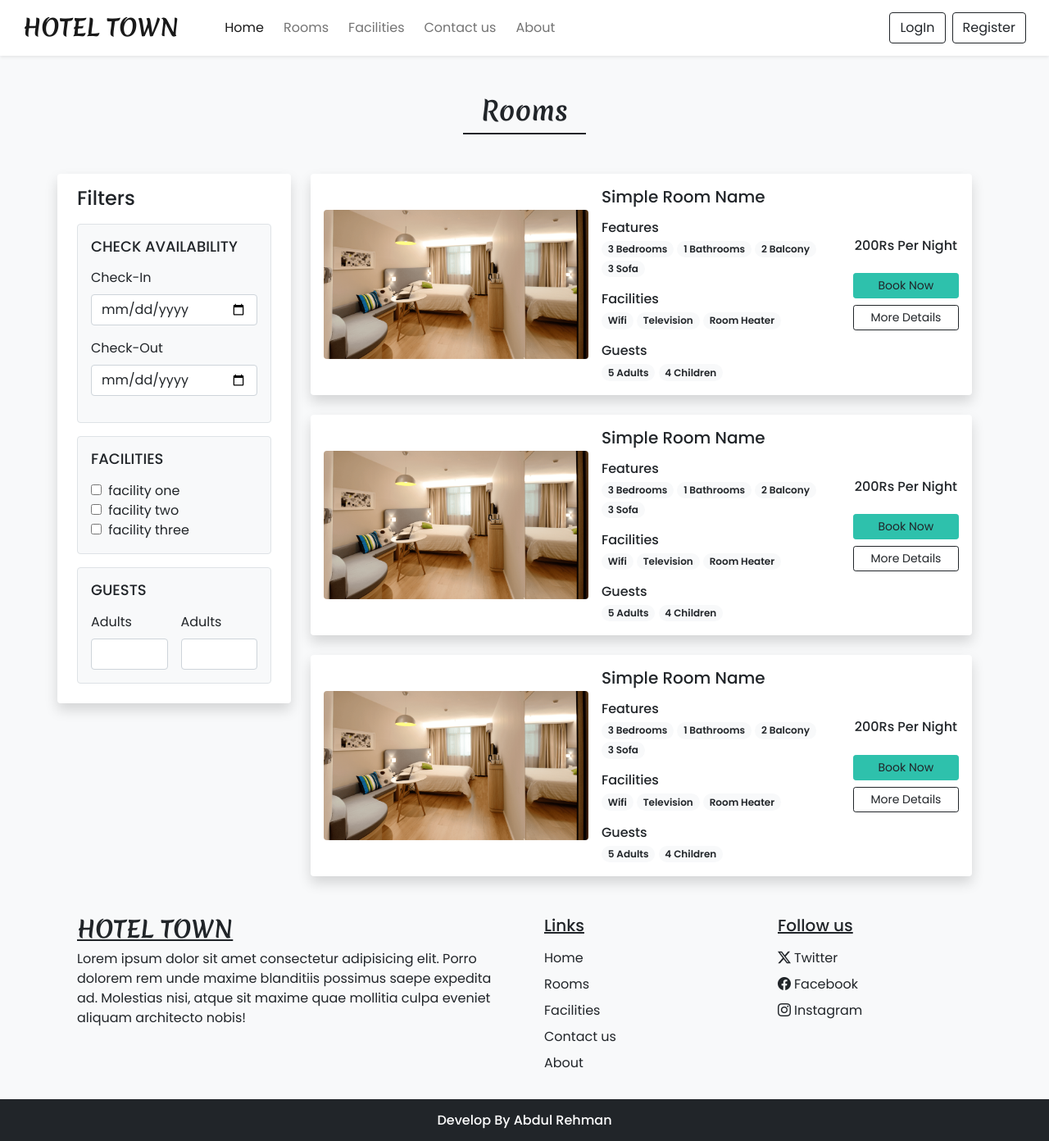
After one commit to webcord7/Hotel-Town_Dynamic, a PHP site: page /rooms.php in a window 1280 px wide. The commit adds this page. Shown: the whole page at 82% size. Run offline with PHP 8.4, Linux system fonts and the light colour scheme.

Commit message:
Frontend Complete

```diff
--- a/inc/header.php
+++ b/inc/header.php
@@ -18,7 +18,7 @@
             <a class="nav-link active me-2" aria-current="page" href="index.php">Home</a>
           </li>
           <li class="nav-item">
-            <a class="nav-link me-2" href="#">Rooms</a>
+            <a class="nav-link me-2" href="rooms.php">Rooms</a>
           </li>
           <li class="nav-item">
             <a class="nav-link me-2" href="facilities.php">Facilities</a>
--- a/index.php
+++ b/index.php
@@ -313,7 +313,7 @@
         </div>
       </div>
       <div class="col-lg-12 text-center mt-5">
-        <a href="#" class="btn btn-sm btn-outline-dark rounded-0 fw-bold shadow-none">More >>></a>
+        <a href="./rooms.php" target="_blank" class="btn btn-sm btn-outline-dark rounded-0 fw-bold shadow-none">More >>></a>
       </div>
     </div>
   </div>
@@ -345,7 +345,7 @@
       </div>
     </div>
     <div class="col-lg-12 text-center mt-5">
-      <a href="#" class="btn btn-sm btn-outline-dark rounded-0 fw-bold shadow-none">More Facilities >>></a>
+      <a href="./Facilities.php" class="btn btn-sm btn-outline-dark rounded-0 fw-bold shadow-none">More Facilities >>></a>
     </div>
   </div>
   <!-- Our Testimonials -->
--- /dev/null
+++ b/rooms.php
@@ -0,0 +1,249 @@
+<!DOCTYPE html>
+<html lang="en">
+
+<head>
+  <meta charset="UTF-8">
+  <meta name="viewport" content="width=device-width, initial-scale=1.0">
+  <title>HOTEL TOWN - Rooms</title>
+  <?php require('inc/links.php')?>
+
+
+</head>
+
+<body class="bg-light">
+  <!-- header  -->
+  <?php require('inc/header.php') ?>
+
+  <div class="my-5 px-4">
+    <h2 class="h-font fw-bold text-center">Rooms</h2>
+    <div class="h-line bg-dark"></div>
+
+  </div>
+  <div class="container">
+    <div class="row">
+      <div class="col-lg-3 col-md-12 mb-4 px-lg-0">
+        <nav class="navbar navbar-expand-lg navbar-light bg-white rounded shadow">
+          <div class="container-fluid flex-lg-column align-items-stretch">
+            <h4 class="mt-2">Filters</h4>
+            <button class="navbar-toggler shadow-none" type="button" data-bs-toggle="collapse"
+              data-bs-target="#filterdropdown" aria-controls="navbarNav" aria-expanded="false"
+              aria-label="Toggle navigation">
+              <span class="navbar-toggler-icon"></span>
+            </button>
+            <div class="collapse navbar-collapse flex-column align-items-stretch mt-2" id="filterdropdown">
+              <div class="border bg-light p-3 rounded mb-3">
+                <h5 class="mb-3" style="font-size: 18px;">CHECK AVAILABILITY</h5>
+                <label class="form-label">Check-In</label>
+                <input type="date" class="shadow-none mb-3 form-control">
+                <label class="form-label">Check-Out</label>
+                <input type="date" class="shadow-none mb-3 form-control">
+              </div>
+              <div class="border bg-light p-3 rounded mb-3">
+                <h5 class="mb-3" style="font-size: 18px;">FACILITIES</h5>
+                <!-- form-chech-input       new info  -->
+                <div>
+                  <input type="checkbox" id="f1" class="form-chech-input shadow-none me-1 ">
+                  <label class="form-check-label" for="f1">facility one</label>
+                </div>
+                <div>
+                  <input type="checkbox" id="f2" class="form-chech-input shadow-none me-1 ">
+                  <label class="form-check-label" for="f2">facility two</label>
+                </div>
+                <div>
+                  <input type="checkbox" id="f3" class="form-chech-input shadow-none me-1 ">
+                  <label class="form-check-label" for="f3">facility three</label>
+                </div>
+
+              </div>
+              <div class="border bg-light p-3 rounded mb-3">
+                <h5 class="mb-3" style="font-size: 18px;">GUESTS</h5>
+                <div class="d-flex">
+                  <div class="me-3">
+                    <label class="form-label">Adults</label>
+                    <input type="number" class="shadow-none form-control">
+                  </div>
+                  <div>
+                    <label class="form-label">Adults</label>
+                    <input type="number" class="shadow-none form-control">
+                  </div>
+                </div>
+              </div>
+            </div>
+          </div>
+        </nav>
+      </div>
+      <div class="col-lg-9 col-md-12 px-4">
+        <div class="card mb-4 border-0 shadow">
+          <div class="row g-0 p-3 align-items-center">
+            <div class="col-md-5 mb-lg-0 mb-md-0 mb-3 ">
+              <img src="./images/rooms/IMG_11892.png" class="img-fluid rounded">
+            </div>
+            <div class="col-md-5 px-lg-3 px-md-3 px-0">
+              <h5 class="mb-3">Simple Room Name</h5>
+              <div class="features mb-3">
+                <h6 class="mb-1">Features</h6>
+                <span class="badge rounded-pill bg-light text-dark text-wrap ">
+                  3 Bedrooms
+                </span>
+                <span class="badge rounded-pill bg-light text-dark text-wrap ">
+                  1 Bathrooms
+                </span>
+                <span class="badge rounded-pill bg-light text-dark text-wrap ">
+                  2 Balcony
+                </span>
+                <span class="badge rounded-pill bg-light text-dark text-wrap ">
+                  3 Sofa
+                </span>
+              </div>
+              <div class="Facilities mb-3">
+                <h6 class="mb-1">Facilities</h6>
+                <span class="badge rounded-pill bg-light text-dark text-wrap ">
+                  Wifi
+                </span>
+                <span class="badge rounded-pill bg-light text-dark text-wrap ">
+                  Television
+                </span>
+                <span class="badge rounded-pill bg-light text-dark text-wrap ">
+                  Room Heater
+                </span>
+              </div>
+              <div class="Guests">
+                <h6 class="mb-1">Guests</h6>
+                <span class="badge rounded-pill bg-light text-dark text-wrap ">
+                  5 Adults
+                </span>
+                <span class="badge rounded-pill bg-light text-dark text-wrap ">
+                  4 Children
+                </span>
+
+              </div>
+            </div>
+            <div class="col-md-2  mt-lg-0 mt-md-0 mt-4 text-center">
+              <h6 class="mb-4">200Rs Per Night</h6>
+              <a href="#" class="btn btn-sm w-100 btn-outline-dark custom-bg shadow-none mb-2">Book Now</a>
+              <a href="#" class="btn btn-sm w-100 btn-outline-dark shadow-none">More Details</a>
+            </div>
+          </div>
+        </div>
+        <div class="card mb-4 border-0 shadow">
+          <div class="row g-0 p-3 align-items-center">
+            <div class="col-md-5 mb-lg-0 mb-md-0 mb-3 ">
+              <img src="./images/rooms/IMG_11892.png" class="img-fluid rounded" alt="...">
+            </div>
+            <div class="col-md-5 px-lg-3 px-md-3 px-0">
+              <h5 class="mb-3">Simple Room Name</h5>
+              <div class="features mb-3">
+                <h6 class="mb-1">Features</h6>
+                <span class="badge rounded-pill bg-light text-dark text-wrap ">
+                  3 Bedrooms
+                </span>
+                <span class="badge rounded-pill bg-light text-dark text-wrap ">
+                  1 Bathrooms
+                </span>
+                <span class="badge rounded-pill bg-light text-dark text-wrap ">
+                  2 Balcony
+                </span>
+                <span class="badge rounded-pill bg-light text-dark text-wrap ">
+                  3 Sofa
+                </span>
+              </div>
+              <div class="Facilities mb-3">
+                <h6 class="mb-1">Facilities</h6>
+                <span class="badge rounded-pill bg-light text-dark text-wrap ">
+                  Wifi
+                </span>
+                <span class="badge rounded-pill bg-light text-dark text-wrap ">
+                  Television
+                </span>
+                <span class="badge rounded-pill bg-light text-dark text-wrap ">
+                  Room Heater
+                </span>
+              </div>
+              <div class="Guests">
+                <h6 class="mb-1">Guests</h6>
+                <span class="badge rounded-pill bg-light text-dark text-wrap ">
+                  5 Adults
+                </span>
+                <span class="badge rounded-pill bg-light text-dark text-wrap ">
+                  4 Children
+                </span>
+
+              </div>
+            </div>
+            <div class="col-md-2  mt-lg-0 mt-md-0 mt-4 text-center">
+              <h6 class="mb-4">200Rs Per Night</h6>
+              <a href="#" class="btn btn-sm w-100 btn-outline-dark custom-bg shadow-none mb-2">Book Now</a>
+              <a href="#" class="btn btn-sm w-100 btn-outline-dark shadow-none">More Details</a>
+            </div>
+          </div>
+        </div>
+        <div class="card mb-4 border-0 shadow">
+          <div class="row g-0 p-3 align-items-center">
+            <div class="col-md-5 mb-lg-0 mb-md-0 mb-3 ">
+              <img src="./images/rooms/IMG_11892.png" class="img-fluid rounded" alt="...">
+            </div>
+            <div class="col-md-5 px-lg-3 px-md-3 px-0">
+              <h5 class="mb-3">Simple Room Name</h5>
+              <div class="features mb-3">
+                <h6 class="mb-1">Features</h6>
+                <span class="badge rounded-pill bg-light text-dark text-wrap ">
+                  3 Bedrooms
+                </span>
+                <span class="badge rounded-pill bg-light text-dark text-wrap ">
+                  1 Bathrooms
+                </span>
+                <span class="badge rounded-pill bg-light text-dark text-wrap ">
+                  2 Balcony
+                </span>
+                <span class="badge rounded-pill bg-light text-dark text-wrap ">
+                  3 Sofa
+                </span>
+              </div>
+              <div class="Facilities mb-3">
+                <h6 class="mb-1">Facilities</h6>
+                <span class="badge rounded-pill bg-light text-dark text-wrap ">
+                  Wifi
+                </span>
+                <span class="badge rounded-pill bg-light text-dark text-wrap ">
+                  Television
+                </span>
+                <span class="badge rounded-pill bg-light text-dark text-wrap ">
+                  Room Heater
+                </span>
+              </div>
+              <div class="Guests">
+                <h6 class="mb-1">Guests</h6>
+                <span class="badge rounded-pill bg-light text-dark text-wrap ">
+                  5 Adults
+                </span>
+                <span class="badge rounded-pill bg-light text-dark text-wrap ">
+                  4 Children
+                </span>
+
+              </div>
+            </div>
+            <div class="col-md-2 mt-lg-0 mt-md-0 mt-4 text-center">
+              <h6 class="mb-4">200Rs Per Night</h6>
+              <a href="#" class="btn btn-sm w-100 btn-outline-dark custom-bg shadow-none mb-2">Book Now</a>
+              <a href="#" class="btn btn-sm w-100 btn-outline-dark shadow-none">More Details</a>
+            </div>
+          </div>
+        </div>
+      </div>
+
+
+    </div>
+  </div>
+
+
+  <!-- Footer  + Bootstrap Js-->
+
+  <?php require('inc/footer.php'); ?>
+
+
+
+
+
+</body>
+
+</html>
```
Also changed, not shown: Contact.php (+45 -11 lines).
